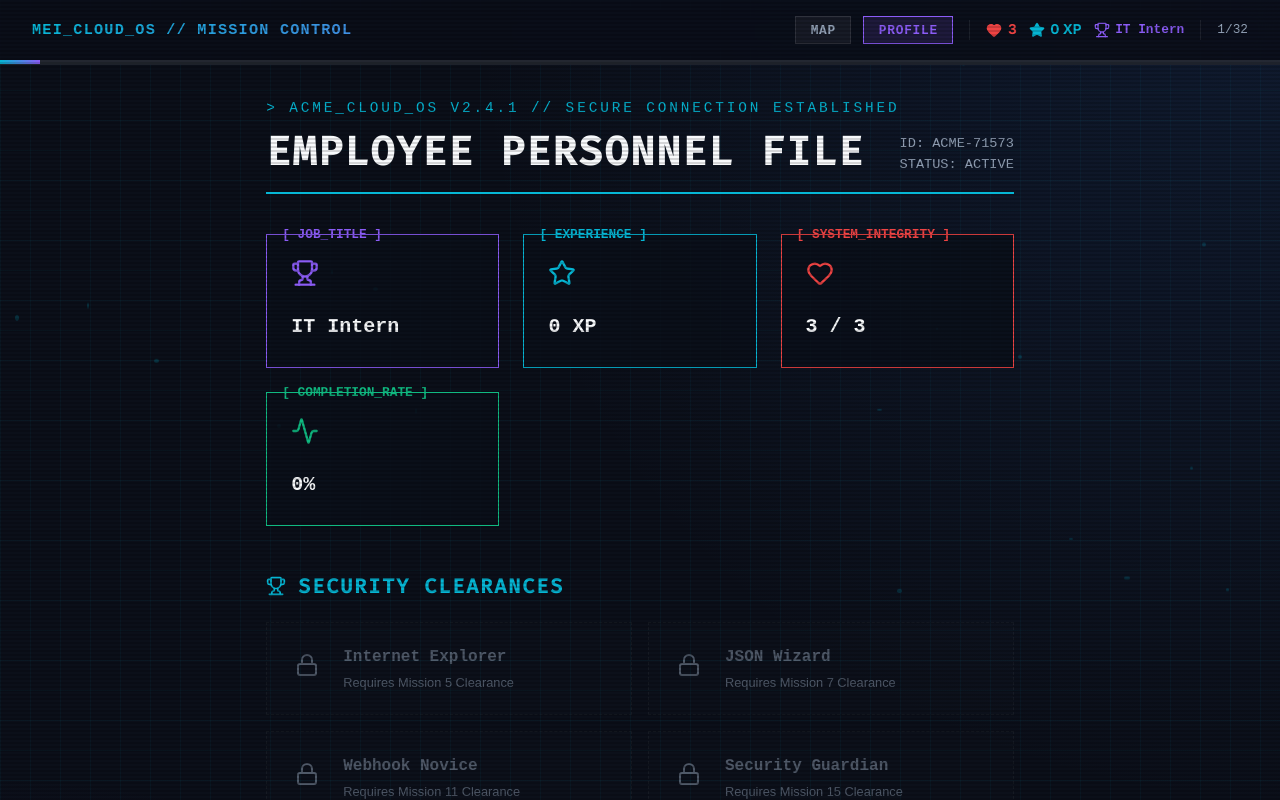
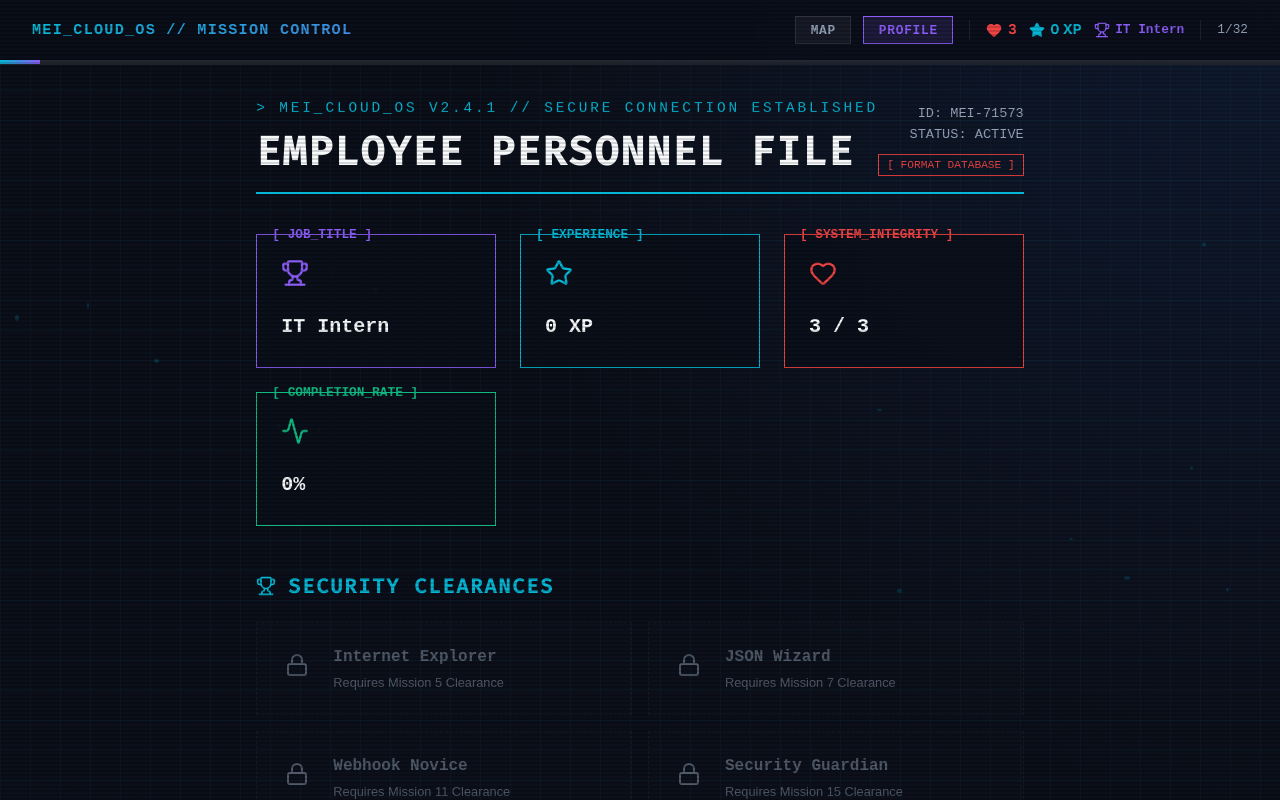
Before and after one commit to Akira10969/n8n, a React (Vite) app in the folder webhook-lab/: page / in a window 1280 px wide. Both pictures are taken after a click on the button "PROFILE". Shown: the top 800 px of the page. Built offline with nearby package versions, Linux system fonts and the light colour scheme.

Commit message:
feat: Add Reset Progress button to Dashboard and update MEI branding

```diff
--- a/webhook-lab/src/components/Dashboard.jsx
+++ b/webhook-lab/src/components/Dashboard.jsx
@@ -12,15 +12,33 @@ export default function Dashboard({ xp, hearts, rank, absoluteHighestIndex, tota
       <div style={{ marginBottom: '2.5rem', borderBottom: '2px solid var(--accent-cyan)', paddingBottom: '1rem', display: 'flex', justifyContent: 'space-between', alignItems: 'flex-end' }}>
         <div>
           <div style={{ color: 'var(--accent-cyan)', fontSize: '0.9rem', letterSpacing: '0.2em', textTransform: 'uppercase', marginBottom: '0.5rem' }}>
-            &gt; Acme_Cloud_OS v2.4.1 // Secure Connection Established
+            &gt; MEI_Cloud_OS v2.4.1 // Secure Connection Established
           </div>
           <h1 style={{ fontSize: '2.5rem', margin: '0', color: 'var(--text-main)', letterSpacing: '0.05em' }}>
             EMPLOYEE PERSONNEL FILE
           </h1>
         </div>
-        <div style={{ textAlign: 'right', color: 'var(--text-muted)', fontSize: '0.85rem' }}>
-          ID: ACME-{Math.floor(Math.random() * 90000) + 10000}<br/>
-          STATUS: ACTIVE
+        <div style={{ textAlign: 'right', display: 'flex', flexDirection: 'column', gap: '0.5rem', alignItems: 'flex-end' }}>
+          <div style={{ color: 'var(--text-muted)', fontSize: '0.85rem' }}>
+            ID: MEI-{Math.floor(Math.random() * 90000) + 10000}<br/>
+            STATUS: ACTIVE
+          </div>
+          <button
+            onClick={() => {
+              if (window.confirm("CRITICAL WARNING: This will format your employee database and wipe all mission progress. Proceed?")) {
+                localStorage.clear();
+                window.location.reload();
+              }
+            }}
+            style={{
+              background: 'transparent', border: '1px solid var(--accent-red)', color: 'var(--accent-red)',
+              padding: '4px 8px', fontSize: '0.7rem', cursor: 'pointer', fontFamily: 'monospace', textTransform: 'uppercase'
+            }}
+            onMouseOver={(e) => { e.target.style.background = 'rgba(239, 68, 68, 0.2)'; }}
+            onMouseOut={(e) => { e.target.style.background = 'transparent'; }}
+          >
+            [ FORMAT DATABASE ]
+          </button>
         </div>
       </div>
 
```
